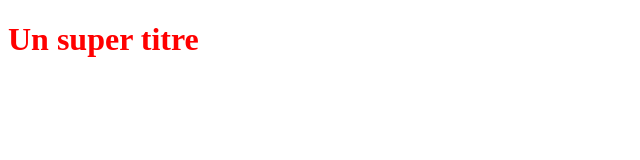
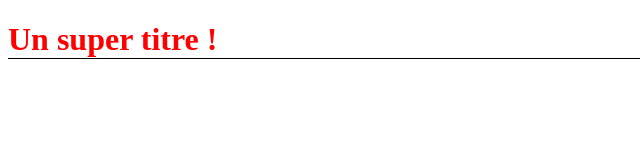
Before and after one commit to MarseniAhmed/Test, a plain HTML site: page index.html in a window 1280 px wide. Shown: the whole page, without its empty margins (0-640 px from the left). Drawn offline with Linux system fonts and the light colour scheme.

Commit message:
css and html files modified

```diff
--- a/index.html
+++ b/index.html
@@ -7,7 +7,7 @@
 </head>
 
 <body>
-    <h1>Un super titre</h1>
+    <h1>Un super titre !</h1>
 
 </body>
 
--- a/styles.css
+++ b/styles.css
@@ -1,3 +1,4 @@
 h1 {
     color: red;
+    border-bottom: solid black 1px;
 }
```
